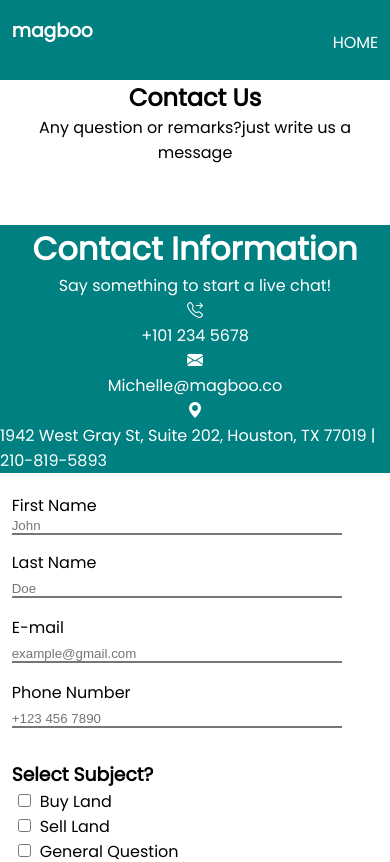
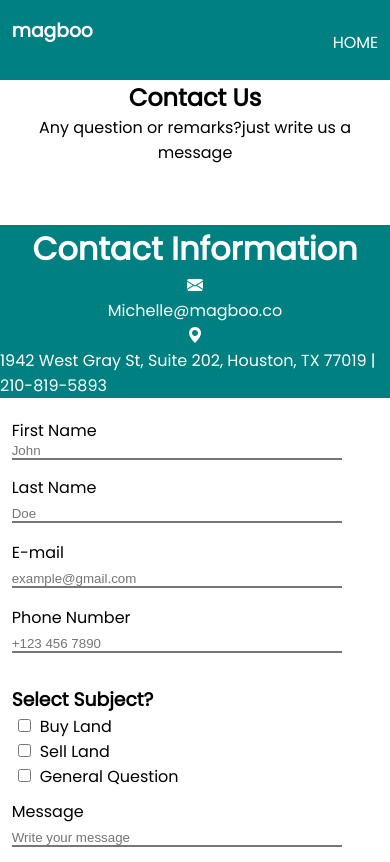
Before and after one commit to DMG-01/michelle-website, a React (Vite) app: page /contact in a window 390 px wide. Shown: the top 862 px of the page. Built offline with nearby package versions, Linux system fonts and the light colour scheme.

Commit message:
removed phone number

```diff
--- a/src/components/contactUs.jsx
+++ b/src/components/contactUs.jsx
@@ -17,9 +17,10 @@ function ContactUs() {
             <div className="contactUsBody">
             <div className="contactInfo">
                 <div><h1>Contact Information</h1></div>
-                <div><p>Say something to start a live chat!</p></div>
+              { /* <div><p>Say something to start a live chat!</p></div>
                 <div><i class="bi bi-telephone-forward"></i></div>
                 <div><p>+101 234 5678</p></div>
+              */}
                 <div><i class="bi bi-envelope-fill"></i></div>
                 <div><p>Michelle@magboo.co</p></div>
                 <div><i class="bi bi-geo-alt-fill"></i></div>
```
